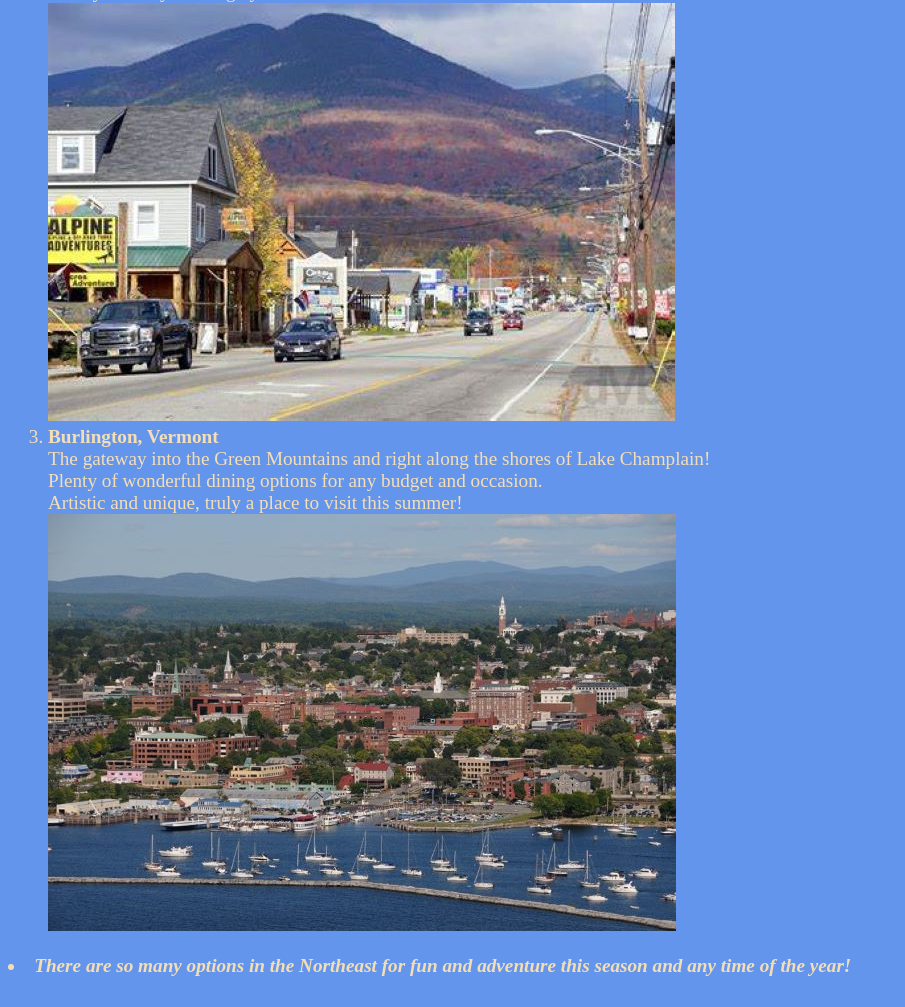
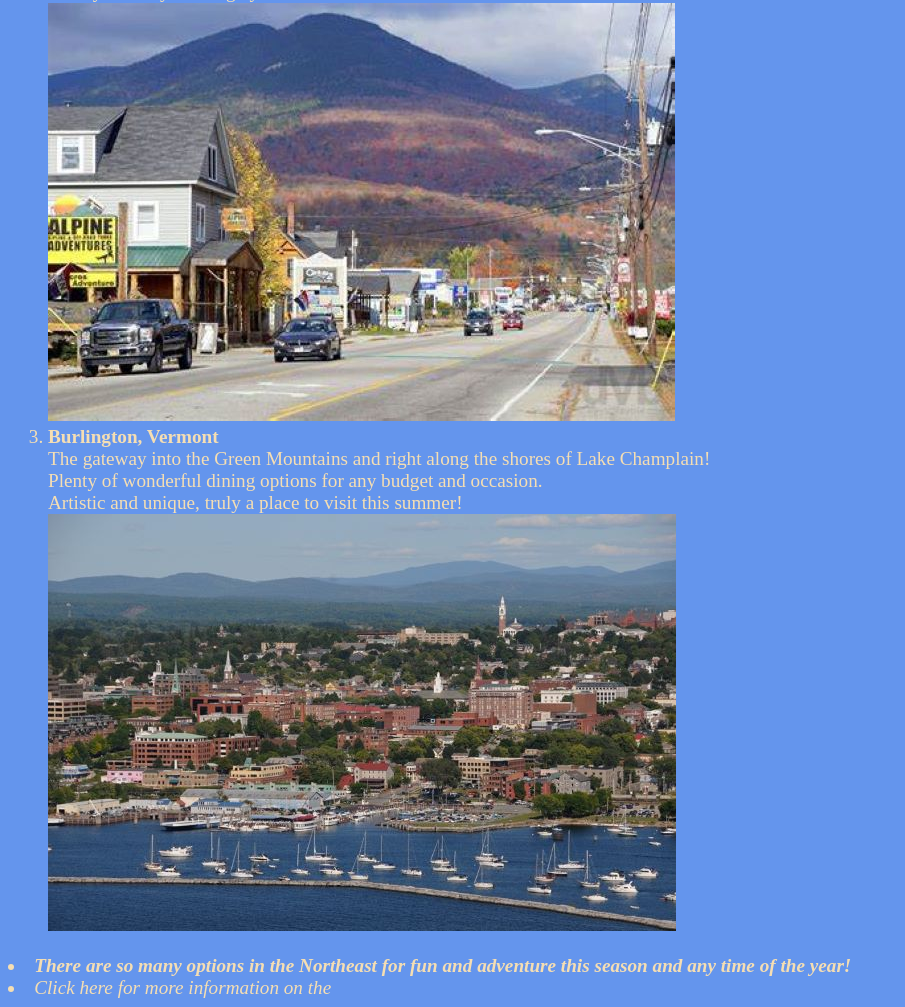
Before and after one commit to mollytreadwell/Tavel-Guide, a plain HTML site: page Travel Log.html in a window 1280 px wide. Shown: the part 791-1798 px from the top of the page, without its empty margins (0-905 px from the left). Before the commit the page ends 1776 px from the top, so only its background shows below. Drawn offline with Linux system fonts and the light colour scheme.

Commit message:
Update Travel Log.html

```diff
--- a/Travel Log.html
+++ b/Travel Log.html
@@ -60,5 +60,8 @@ Amazing hiking and bike trails within the National Seashore; make sure to check
 
 <li>
     <b><i>There are so many options in the Northeast for fun and adventure this season and any time of the year!</i></b></li>
+
+    <li>
+        <i>Click here for more information on the</i> <a href= "https://vacationidea.com/ideas/most-beautiful-east-coast-destinations.html> adventure to be had on the East Coast!</a>
 </body>
 </html>
```
